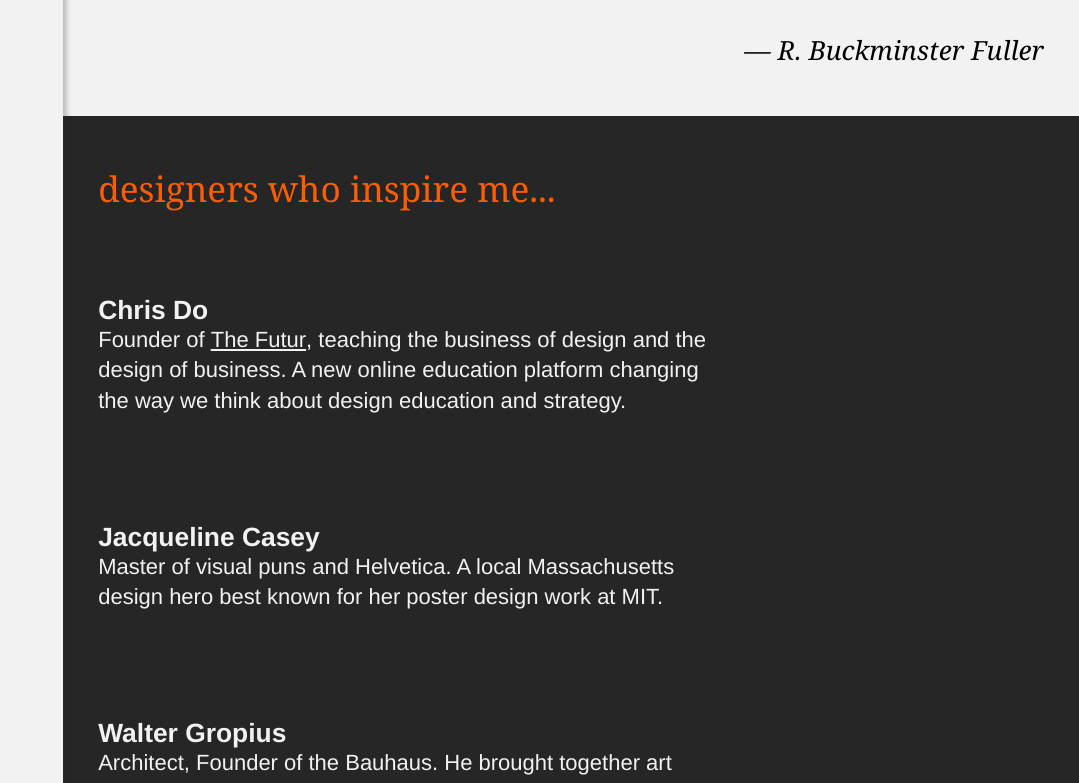
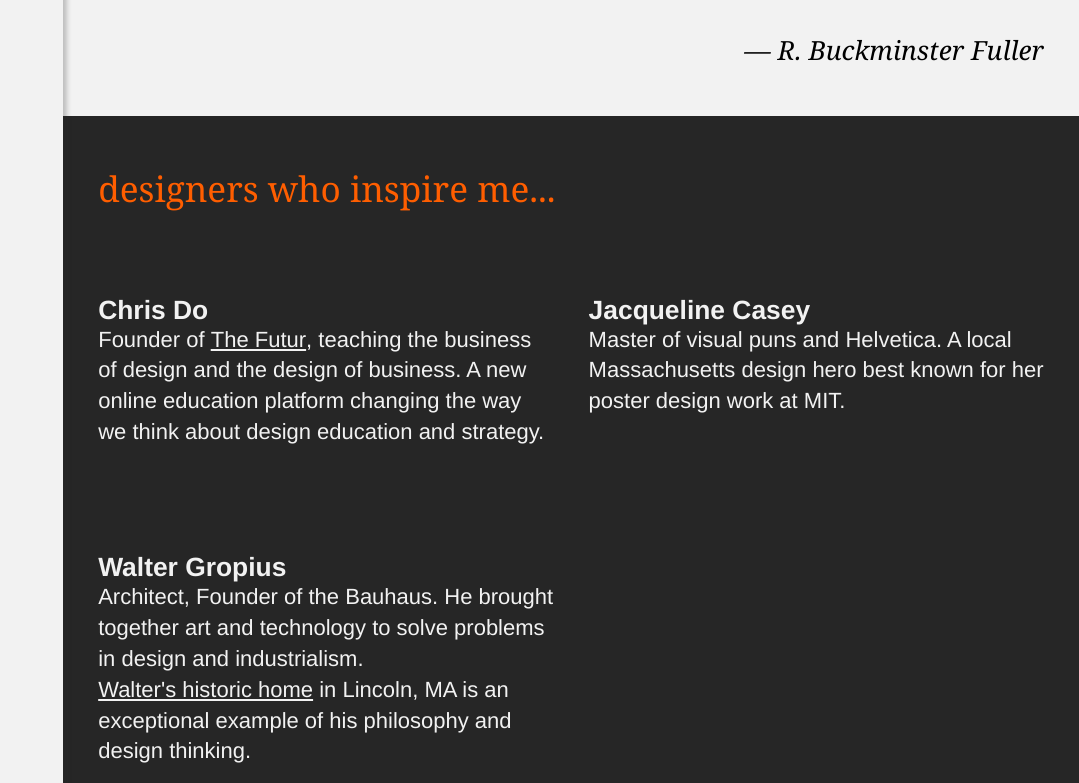
Before and after one commit to MannyIkomi/portfolio-nextjs-site, a Next.js app: page /about in a window 1280 px wide. Shown: the part 1049-1832 px from the top of the page, without its empty margins (201-1280 px from the left). Built offline with nearby package versions, Linux system fonts and the light colour scheme; a web font is replaced by a local one.

Commit message:
Update about.jsx

```diff
--- a/pages/about.jsx
+++ b/pages/about.jsx
@@ -193,9 +193,10 @@ const About = props => {
             margin: 1rem 0;
           }
           display: grid;
-          grid-template-columns: repeat(auto-fit, minmax(50ch, 1fr));
+          grid-template-columns: repeat(auto-fit, minmax(100%, 1fr));
+          ${mixin.tabletMedia(`
           grid-gap: 2rem;
-          ${mixin.tabletMedia(`
+          grid-template-columns: repeat(auto-fit, minmax(40ch, 1fr));
 
           `)}
         `}
@@ -249,7 +250,6 @@ const Designer = props => {
       text-transform: capitalize;
     }
     p {
-      max-width: 50ch;
     }
   `
   return (
```
